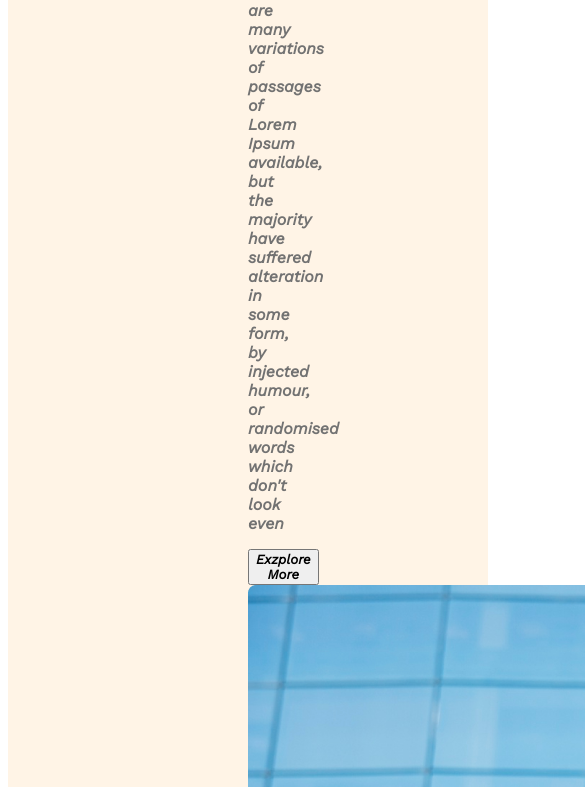
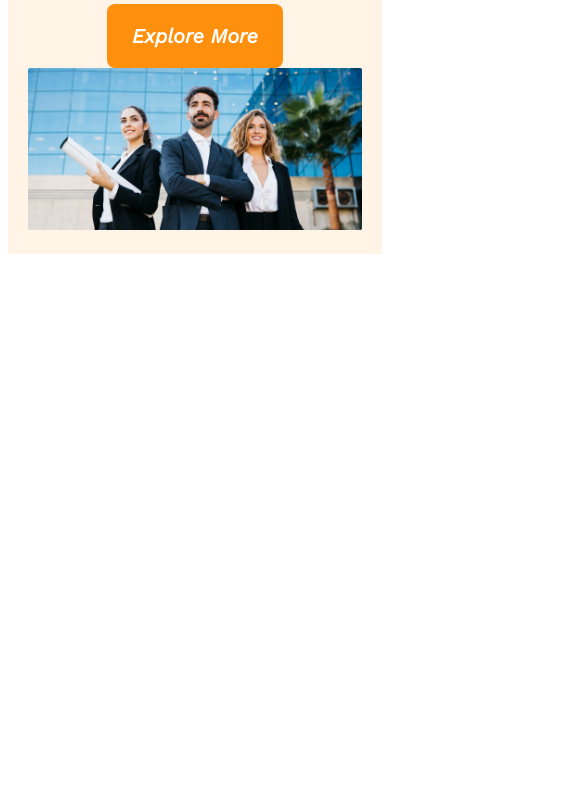
Before and after one commit to huzza902/g3-archs, a plain HTML site: page index.html in a window 390 px wide. Shown: the part 722-1509 px from the top of the page, 585 px wide, since content can reach past the window. After the commit the page ends 984 px from the top, so only its background shows below. Drawn offline with nearby package versions, Linux system fonts and the light colour scheme.

Commit message:
finished adding header with responsive style for various devices

```diff
--- a/index.html
+++ b/index.html
@@ -39,7 +39,7 @@
                     majority have suffered alteration in some form, by injected humour, or randomised words which don't
                     look
                     even </p>
-                <button class="btn-primary">Exzplore More</button>
+                <button class="btn-primary">Explore More</button>
             </div>
             <img src="../g3-archs/images/banner.png" alt="" class="banner-pro-pic">
         </div>
--- a/styles/style.css
+++ b/styles/style.css
@@ -1,44 +1,88 @@
-.nav-title{
+/* shared styled */
+.btn-primary {
+    border-radius: 8px;
+    background-color: #ff900e;
+    padding: 20px 25px;
+    color: #ffff;
+    font-size: 1.25rem;
+    font-weight: 600;
+    cursor: pointer;
+    border: 0 ;
+}
+
+.nav-title {
     font-weight: 800;
     font-size: 2.8rem;
     color: rgb(46, 44, 44);
 }
+
 /* header styles */
-header{
-background: rgba(255, 144, 14, 0.1);
-padding: 50px 240px;
+header {
+    background: rgba(255, 144, 14, 0.1);
+    padding: 50px 240px;
 
 }
-nav{
+
+nav {
     display: flex;
     justify-content: space-between;
     align-items: center;
 }
-nav > ul{
+
+nav>ul {
     display: flex;
 
 }
-nav li{
+
+nav li {
     list-style: none;
     margin-right: 30px;
     font-weight: 500;
     font-size: 1rem;
 }
-nav  li a{
+
+nav li a {
     text-decoration: none;
     color: darkslategray;
 }
+
 /* banner styles */
-.banner-content{
+.banner-content {
     max-width: 800px;
     text-align: center;
     margin: 0 auto;
 }
-.banner-title{
+
+.banner-title {
     font-size: 4rem;
     font-weight: 700;
     color: #131313;
 }
-.banner-description{
-    color: rgb(114, 114, 114);;
+
+.banner-description {
+    color: rgb(114, 114, 114);
+    ;
 }
+.banner-pro-pic{
+    width: 100%;
+}
+/* responsive styles */
+@media screen and (max-width:576px) {
+    header{
+        padding: 20px;
+    }
+    nav{
+        flex-direction: column;
+    }
+
+}
+/* medium devices responsive */
+@media screen and (min-width:576px) and (max-width:992px) {
+    nav{
+        flex-direction: column;
+    }
+    header{
+        padding: 40px;
+    }
+
+}
```
